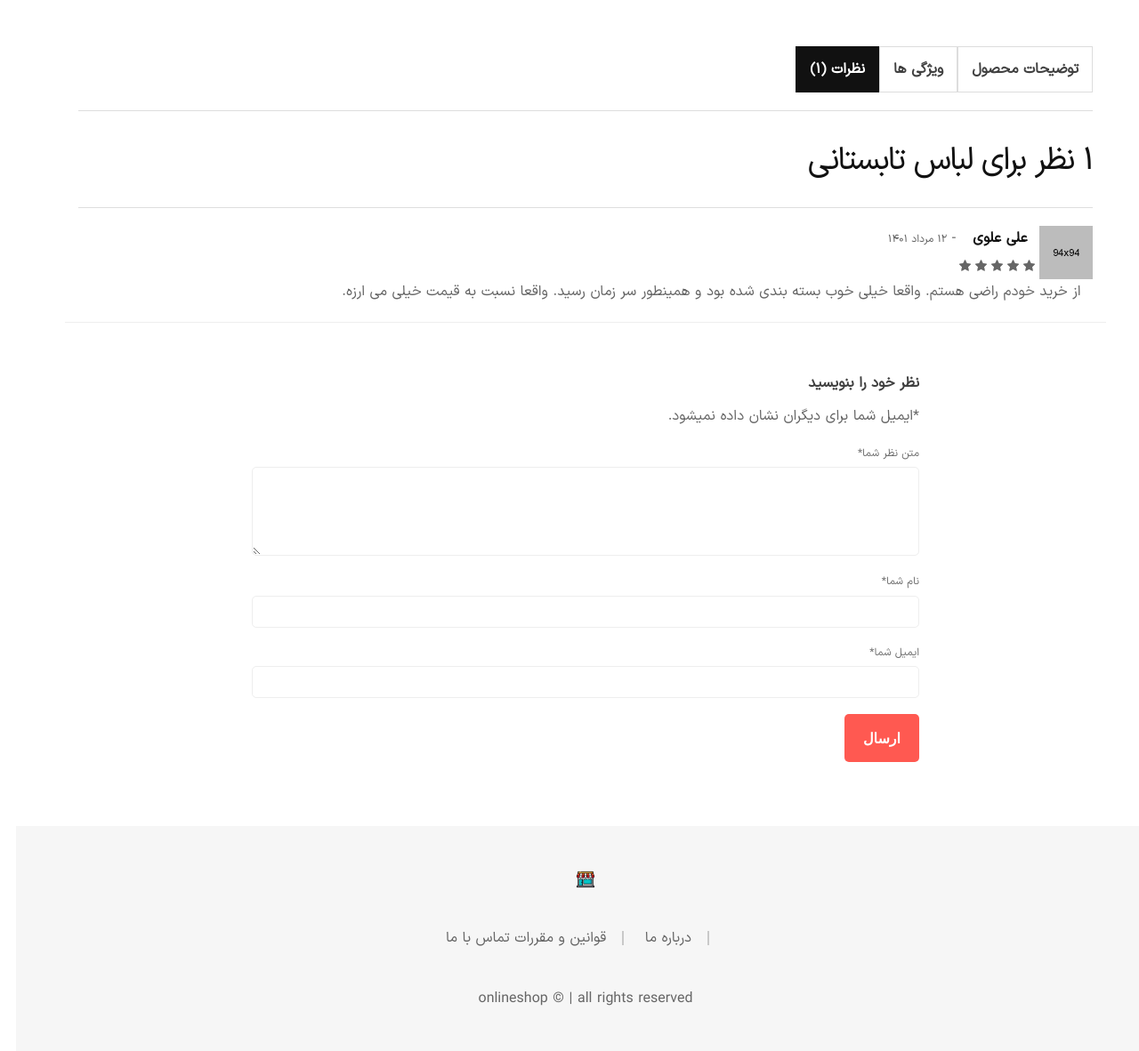
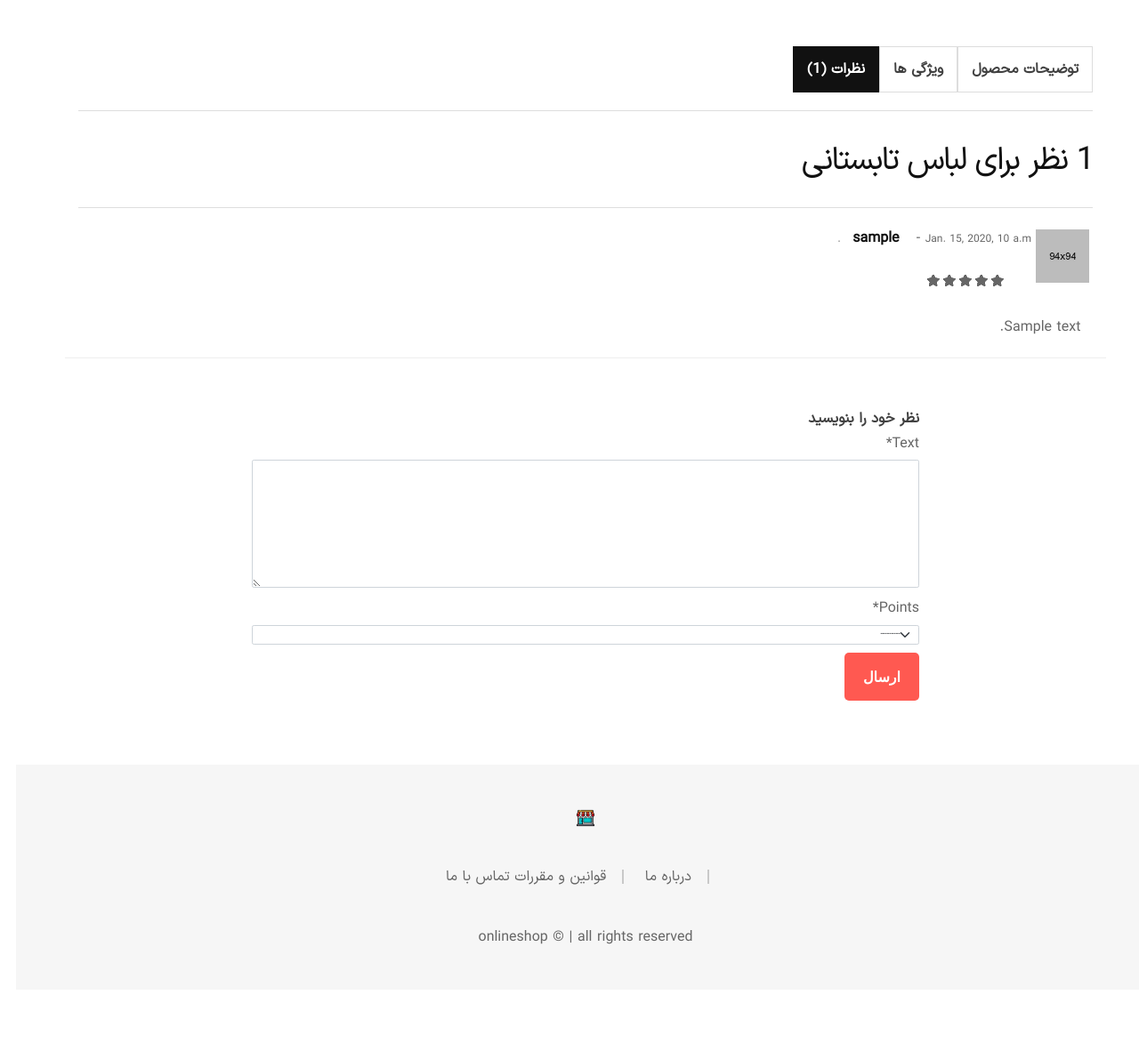
Before and after one commit to faatemehch/django_onlineshop_docker_postgres, a Django app: page /products/1/product_detail/ in a window 1280 px wide, after a click that opens the changed part. Shown: the part 768-1950 px from the top of the page at 89% size. After the commit the page ends 1830 px from the top, so only its background shows below. Run offline with Django 5.2, Linux system fonts and the light colour scheme; tables that the repository leaves empty hold one stand-in row (values such as "Sample post"); parts of the project's set-up code (start-up, migrations or seed data) failed here and were passed over; some libraries are stand-ins or nearby versions; some web fonts are replaced.

Commit message:
added product comment

```diff
--- /dev/null
+++ b/products/forms.py
@@ -0,0 +1,7 @@
+from django import forms
+from .models import Comment
+
+class CommentForm(forms.ModelForm):
+    class Meta:
+        model = Comment
+        fields = ('text', 'points')
--- a/products/models.py
+++ b/products/models.py
@@ -1,6 +1,6 @@
 from django.db import models
 from django.shortcuts import reverse
-
+from django.contrib.auth import get_user_model
 class Product(models.Model):
     title = models.CharField(max_length=200)
     description = models.TextField()
@@ -15,3 +15,25 @@ class Product(models.Model):
 
     def get_absolute_url(self):
         return reverse("product_detail", kwargs={"pk": self.pk})
+
+class Comment(models.Model):
+    CHOICES = (
+        ('1', 'Very Bad'),
+        ('2', 'Bad'),
+        ('3', 'Normal'),
+        ('4', 'Good'),
+        ('5', 'Perfect'),
+    )
+    product = models.ForeignKey(Product, on_delete=models.CASCADE, related_name='comments')
+    author = models.ForeignKey(get_user_model(), on_delete=models.CASCADE, related_name='comments')
+    text = models.TextField()
+    datetime_created = models.DateTimeField(auto_now_add=True)
+    datetiem_modified = models.DateTimeField(auto_now=True)
+    points = models.CharField(choices=CHOICES)
+    active = models.BooleanField(default=True)
+
+    def __str__(self):
+        return str(self.product)
+
+    def get_absolute_url(self):
+        return reverse("product_detail", kwargs={"pk": self.product.id})
--- a/products/templates/products/product_detail.html
+++ b/products/templates/products/product_detail.html
@@ -1,4 +1,6 @@
 {% extends "_base.html" %}
+{% load static %}
+{% load crispy_forms_tags%}
 {% block title %}{% endblock title %}
 {% block content %}
      <!-- Breadcrumb area Start -->
@@ -66,7 +68,7 @@
                                         <span>ویژگی ها</span>
                                     </a>
                                     <a class="m-0 product-data-tab__link nav-link" id="nav-reviews-tab" data-toggle="tab" href="#nav-reviews" role="tab" aria-selected="true">
-                                        <span>نظرات (۱)</span>
+                                        <span>نظرات ({{product.comments.count}})</span>
                                     </a>
                                 </div>
                                 <div class="tab-content product-data-tab__content" id="product-tabContent">
@@ -103,32 +105,40 @@
                                     </div>
                                     <div class="tab-pane fade" id="nav-reviews" role="tabpanel" aria-labelledby="nav-reviews-tab">
                                         <div class="product-reviews">
-                                            <h3 class="review__title">۱ نظر برای لباس تابستانی</h3>
+                                            <h3 class="review__title">{{product.comments.count}} نظر برای لباس تابستانی</h3>
                                             <ul class="review__list">
+                                                {% for comment in  product.comments.all %}
                                                 <li class="review__item">
                                                     <div class="review__container">
                                                         <div class="review__text">
                                                             <div class="d-flex flex-sm-row flex-row">
-                                                                <img src="assets/img/others/comment-1.jpg" alt="Review Avatar" class="review__avatar">
+                                                                <img src="{% static 'img/others/comment-1.jpg' %}" alt="{{comment.author.username}}" class="review__avatar m-2">
                                                                 <div>
                                                                     <div class="review__meta">
-                                                                        <strong class="review__author px-4">علی علوی</strong>
+                                                                        <strong class="review__author px-4">{{ comment.author.username }}</strong>
                                                                         <span class="review__dash">-</span>
-                                                                        <span class="review__published-date">۱۲ مرداد ۱۴۰۱</span>
+                                                                        <span class="review__published-date">{{ comment.datetime_created }}</span>
                                                                     </div>
                                                                     <div class="product-rating">
-                                                                        <div class="m-0 star-rating star-five">
-                                                                            <span>Rated <strong class="rating">5.00</strong> out of 5</span>
+                                                                        <div class="m-5 p-3 star-rating star-five">
+                                                                          <span>Rated <strong class="rating text-danger">
+                                                                            <span class="star-icon" data-rating="1">☆</span>
+                                                                            <span class="star-icon" data-rating="2">☆</span>
+                                                                            <span class="star-icon" data-rating="3">☆</span>
+                                                                            <span class="star-icon" data-rating="4">☆</span>
+                                                                            <span class="star-icon" data-rating="5">☆</span>
+                                                                          </strong> out of 5</span>
                                                                         </div>
-                                                                    </div>
+                                                                      </div>
                                                                 </div>
                                                             </div>
                                                             <p class="review__description text-right px-4">
-                                                                از خرید خودم راضی هستم. واقعا خیلی خوب بسته بندی شده بود و همینطور سر زمان رسید. واقعا نسبت به قیمت خیلی می ارزه.
+                                                               {{ comment.text }}
                                                             </p>
                                                         </div>
                                                     </div>
                                                 </li>
+                                                {% endfor %}
                                             </ul>
                                             <div class="review-form-wrapper">
                                                 <div class="row">
@@ -136,8 +146,10 @@
                                                     <div class="col-lg-8 m-auto">
                                                         <span class="reply-title pull-right">نظر خود را بنویسید</span>
                                                         <br>
-                                                        <form action="#" class="form text-right">
-                                                            <div class="form-notes mb--20">
+                                                        <form method="POST" class="form text-right" action="{% url "comment_create" product.id %}">
+                                                            {% csrf_token %}
+                                                            {{form|crispy }}
+                                                            {% comment %} <div class="form-notes mb--20">
                                                                 <p class="my-3"><span class="required">*</span>ایمیل شما برای دیگران نشان داده نمیشود.</p>
                                                             </div>
                                                             <div class="form__group mb--10">
@@ -151,7 +163,7 @@
                                                             <div class="form__group mb--20">
                                                                 <label class="form__label d-block" for="email">ایمیل شما<span class="required">*</span></label>
                                                                 <input type="email" name="email" id="email" class="form__input">
-                                                            </div>
+                                                            </div> {% endcomment %}
                                                             <div class="form__group">
                                                                 <div class="form-row">
                                                                     <div class="col-12">
--- a/products/urls.py
+++ b/products/urls.py
@@ -4,4 +4,5 @@ from . import views
 urlpatterns = [
     path('', views.ProductListView.as_view(), name='product_list'),
     path('<int:pk>/product_detail/', views.ProductDetailView.as_view(), name='product_detail'),
+    path('comment/<int:pk>/', views.CommentCreateView.as_view(), name='comment_create'),
 ]
--- a/products/views.py
+++ b/products/views.py
@@ -1,6 +1,7 @@
-from django.shortcuts import render
+from django.shortcuts import render, get_object_or_404
 from django.views import generic
-from .models import Product
+from .models import Product, Comment
+from .forms import CommentForm
 
 
 class ProductListView(generic.ListView):
@@ -10,3 +11,19 @@ class ProductListView(generic.ListView):
 
 class ProductDetailView(generic.DetailView):
     model = Product
+
+    def get_context_data(self, **kwargs):
+        context = super().get_context_data(**kwargs)
+        context["form"] = CommentForm()
+        return context
+
+
+class CommentCreateView(generic.CreateView):
+    model = Comment
+    form_class = CommentForm
+
+    def form_valid(self, form):
+        obj = form.save(commit=False)
+        obj.author = self.request.user
+        obj.product = get_object_or_404(Product, pk=self.kwargs['pk'])
+        return super().form_valid(form)
```
Also changed, not shown: products/admin.py (+6 -1 lines), products/migrations/0002_comment.py (added), products/migrations/0003_alter_comment_author_alter_comment_product.py (added).
